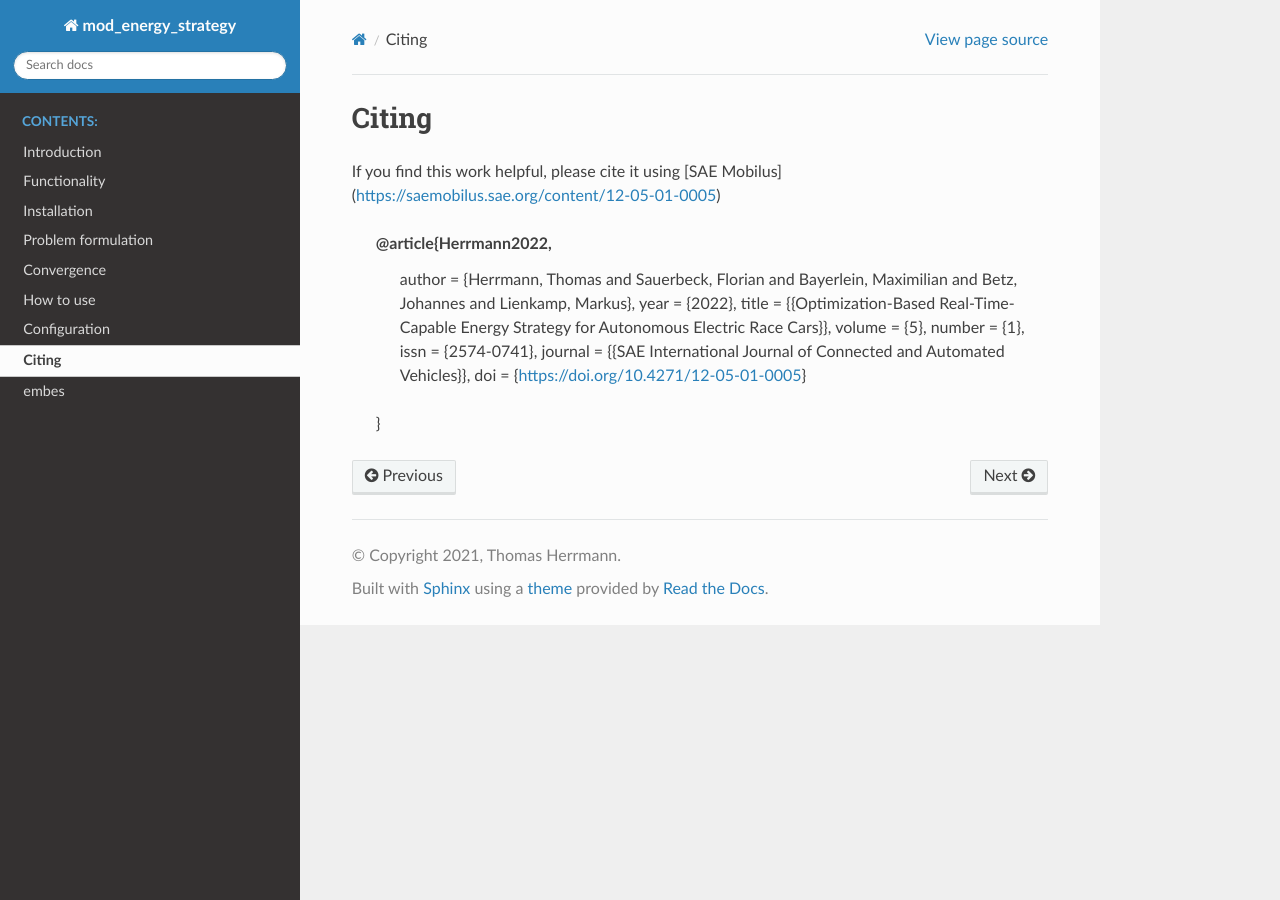
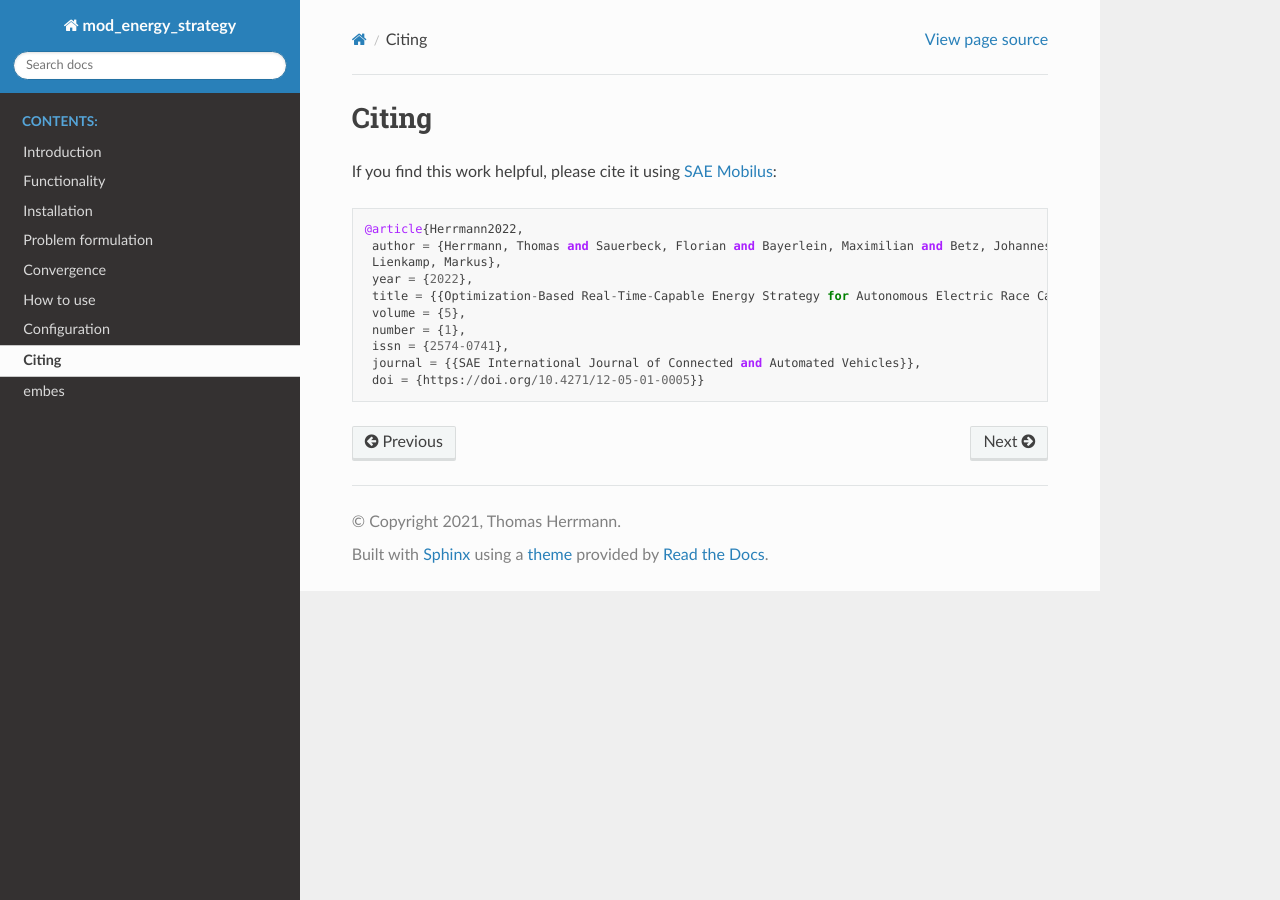
Before and after one commit to TUMFTM/embes, a Sphinx documentation site: the page built from docs/source/citing.rst, in a window 1280 px wide. Built offline with Sphinx 7.4.7 and the Read the Docs theme 2.0.0, drawn with Linux system fonts in a browser that asks for light colours.

Commit message:
Update citing.rst

```diff
--- a/docs/source/citing.rst
+++ b/docs/source/citing.rst
@@ -3,7 +3,8 @@
 Citing
 ============
 
-If you find this work helpful, please cite it using [SAE Mobilus](https://saemobilus.sae.org/content/12-05-01-0005)
+If you find this work helpful, please cite it using `SAE Mobilus <https://saemobilus.sae.org/content/12-05-01-0005>`_::
+
 
     @article{Herrmann2022,
      author = {Herrmann, Thomas and Sauerbeck, Florian and Bayerlein, Maximilian and Betz, Johannes and
@@ -14,5 +15,4 @@ If you find this work helpful, please cite it using [SAE Mobilus](https://saemob
      number = {1},
      issn = {2574-0741},
      journal = {{SAE International Journal of Connected and Automated Vehicles}},
-     doi = {https://doi.org/10.4271/12-05-01-0005}
-    }
+     doi = {https://doi.org/10.4271/12-05-01-0005}}
```
